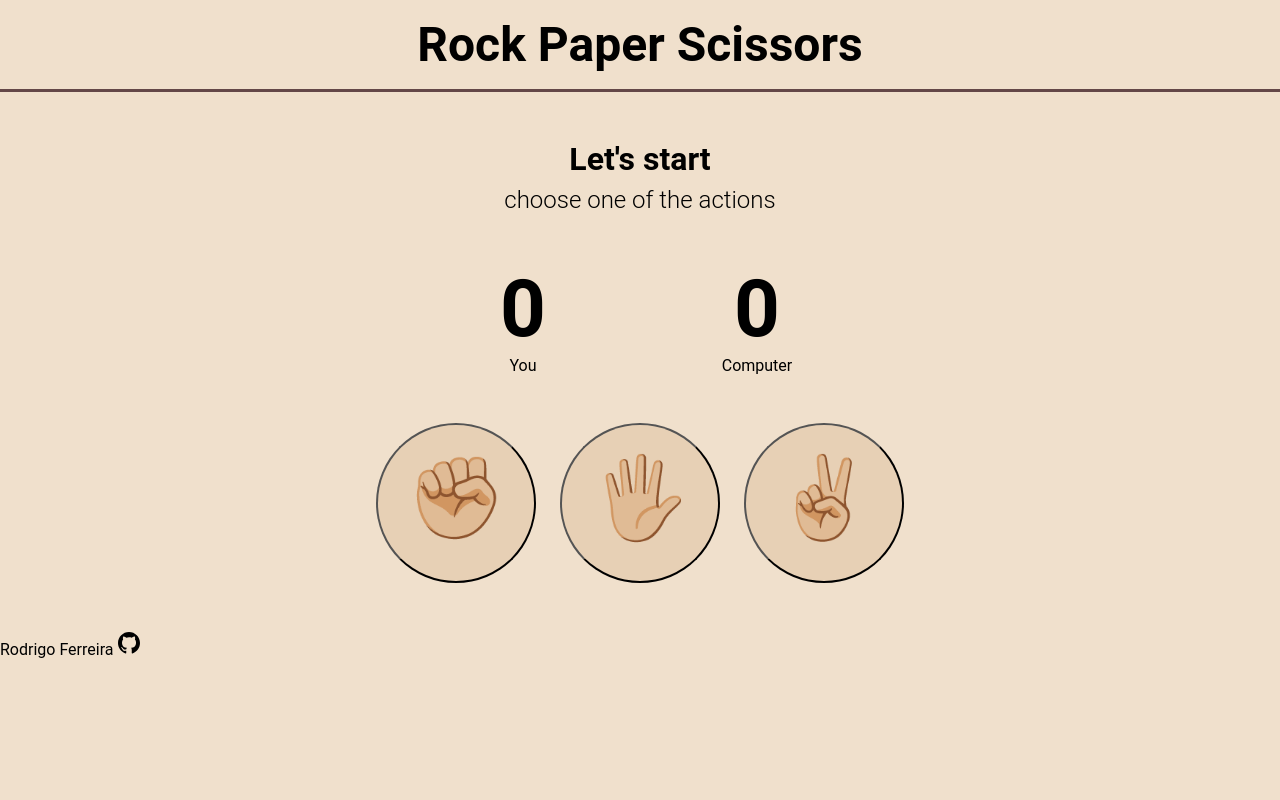
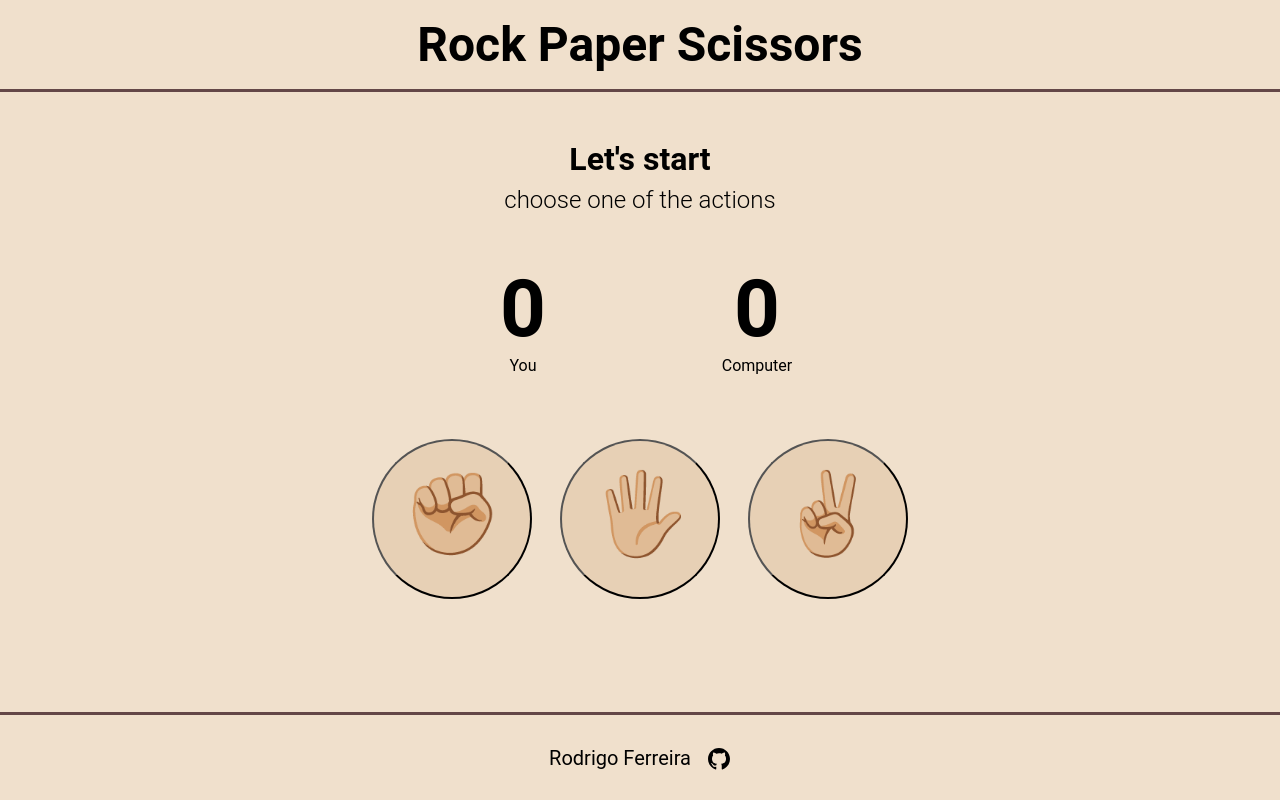
Before and after one commit to rdrg-ferreira/rock-paper-scissors, a plain HTML site: page index.html in a window 1280 px wide. Drawn offline with Linux system fonts and the light colour scheme.

Commit message:
footer and some minor changes

```diff
--- a/index.html
+++ b/index.html
@@ -31,7 +31,7 @@
     </div>
     <div id="footer">
         Rodrigo Ferreira
-        <a href="https://github.com/rdrg-ferreira">
+        <a href="https://github.com/rdrg-ferreira" target="_blank">
             <img src="./mark-github-24.svg" alt="github's logo" id="github-logo">
         </a>
     </div>
--- a/style.css
+++ b/style.css
@@ -8,6 +8,7 @@
 body {
     display: flex;
     flex-direction: column;
+    justify-content: space-between;
     background-color: rgb(240, 224, 204);
 }
 
@@ -62,8 +63,8 @@ body {
     display: flex;
     justify-content: center;
     align-items: center;
-    gap: 24px;
-    padding: 48px 0;
+    gap: 28px;
+    padding: 64px 0;
 }
 
 button {
@@ -74,3 +75,20 @@ button {
     height: 160px;
     background-color: rgb(231, 208, 181);
 }
+
+#footer {
+    border-top: 3px solid rgb(100, 71, 71);
+    display: flex;
+    justify-content: center;
+    align-items: center;
+    gap: 16px;
+    padding: 24px 0;
+    position: absolute;
+    bottom: 0;
+    width: 100%;
+    font-size: 20px;
+}
+
+a {
+    padding-top: 8px;
+}
```
